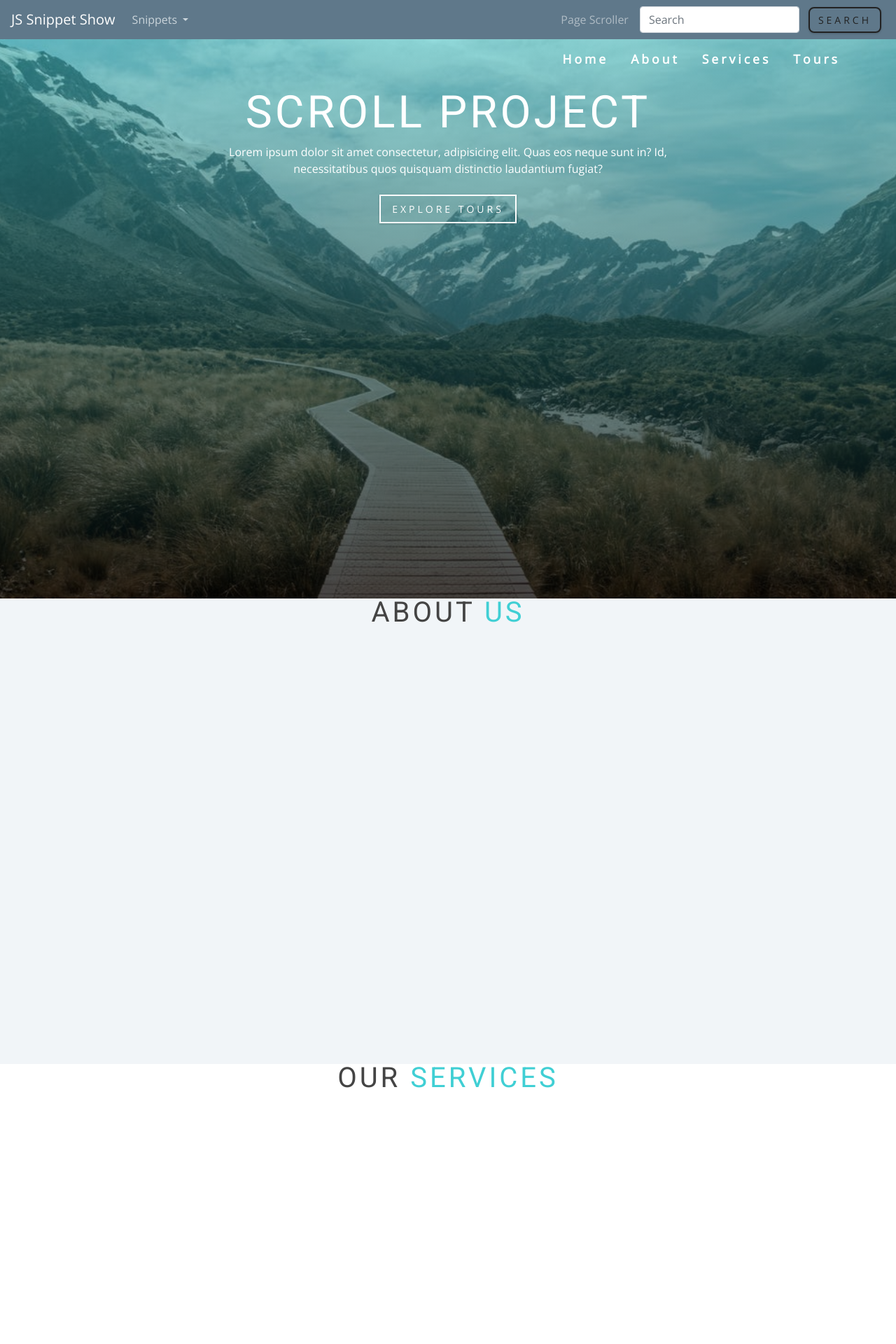
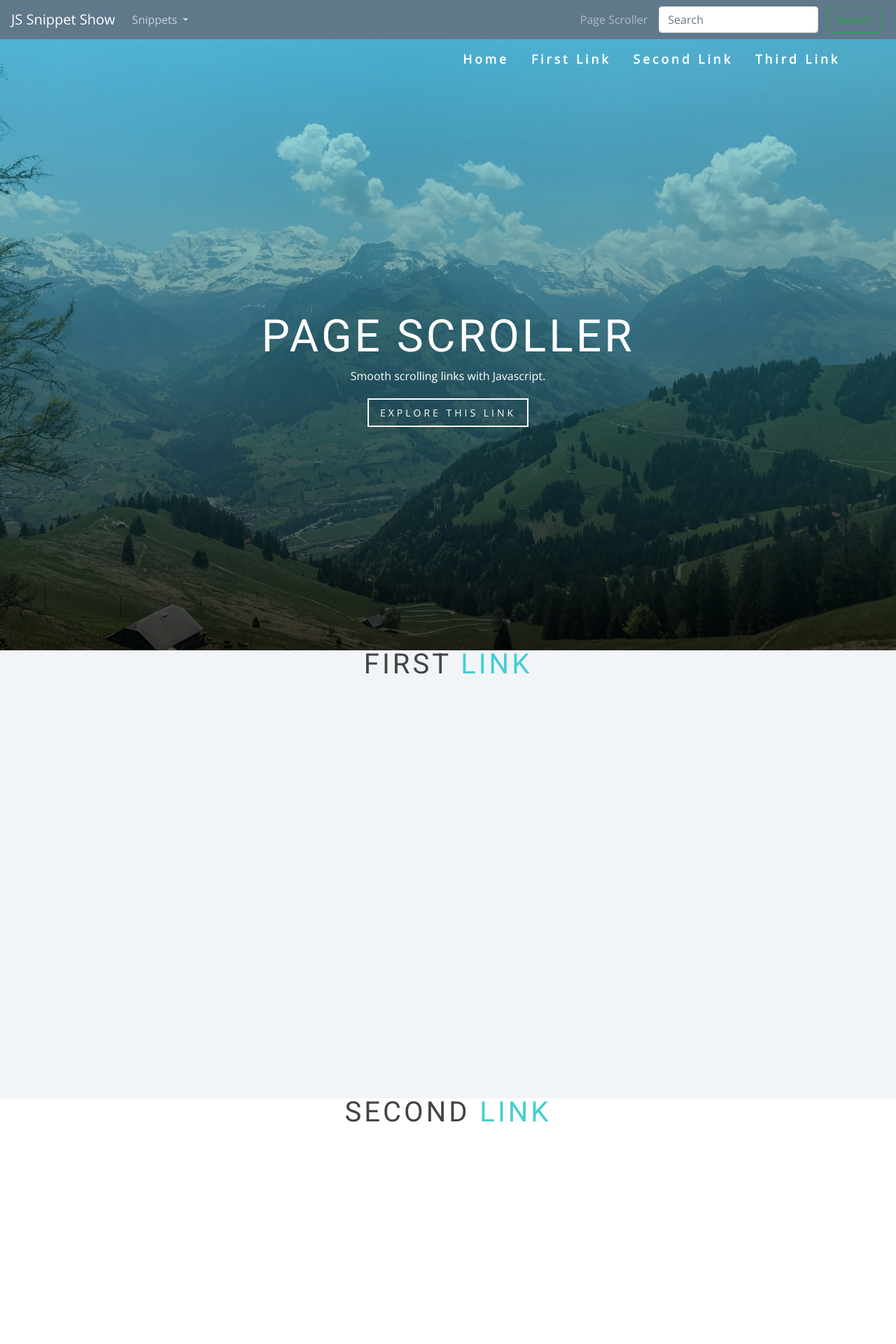
Before and after one commit to richi-sixt/js-snippet-show, a Flask app: page /pagescroller/pagescroller in a window 1280 px wide. Shown: the top 1920 px of the page at 70% size. Run offline with Flask 2, Linux system fonts and the light colour scheme; some libraries are stand-ins or nearby versions.

Commit message:
page scroller fixes

```diff
--- a/project/pagescroller/static/css/styles.css
+++ b/project/pagescroller/static/css/styles.css
@@ -140,7 +140,7 @@ p {
 }
 /*  global classes */
 
-.btn {
+.btn-ps {
   text-transform: uppercase;
   background: transparent;
   color: var(--clr-black);
@@ -154,7 +154,7 @@ p {
   box-shadow: 0 1px 3px rgba(0, 0, 0, 0.2);
   border-radius: var(--radius);
 }
-.btn:hover {
+.btn-ps:hover {
   color: var(--clr-white);
   background: var(--clr-black);
 }
@@ -164,7 +164,7 @@ p {
   border-radius: 0;
   padding: 0.5rem 1rem;
 }
-.btn:hover {
+.btn-ps:hover {
   background: var(--clr-white);
   color: var(--clr-secondary);
 }
@@ -177,7 +177,6 @@ p {
   width: 90vw;
   margin: 0 auto;
   max-width: 1170px;
-  max-height: 100vw;
 }
 @media screen and (min-width: 992px) {
   .section-center {
@@ -195,32 +194,25 @@ Scroll
 ===============
 */
 /* navbar */
-#nav {
-  background: (--clr-white);
+nav {
+  background: var(--clr-white);
   padding: 1rem 1.5rem;
 }
 /* fixed nav */
 .fixed-nav {
   position: fixed;
-  top: 50px;
+  top: 0;
   left: 0;
   width: 100%;
   background: var(--clr-white);
   box-shadow: var(--light-shadow);
-  margin-bottom: 50px;
+  margin-top: 50px; /* after the Flask Header (main index.html) */
 }
 .fixed-nav .links a {
-  margin-top: 25px;
   color: var(--clr-grey-1);
 }
 .fixed-nav .links a:hover {
   color: var(--clr-secondary);
-}
-.fixe-nav .links a:focus {
-  color: var(--clr-primary-3);
-}
-.fixed-nav .links-container {
-  height: auto !important;
 }
 .nav-header {
   display: flex;
@@ -274,9 +266,8 @@ Scroll
     display: flex;
     align-items: center;
     justify-content: space-between;
-    /* margin-top: 5px; */
   }
-  .nav-header-1 {
+  .nav-header {
     padding: 0;
   }
   .nav-toggle {
@@ -309,18 +300,16 @@ header {
   margin: -25px;
   background: (--clr-white);
 }
-
 .header {
   min-height: 100vh;
   background: linear-gradient(rgba(63, 208, 212, 0.5), rgba(0, 0, 0, 0.7)),
-    url(./hero-bcg.jpeg) center/cover no-repeat;
+    url(./pic-6.jpg) center/cover no-repeat;
 }
 .banner {
-  max-height: 100vh;
+  min-height: 100vh;
   display: grid;
   place-items: center;
   text-align: center;
-  /* margin: 20px; */
 }
 .container h1 {
   color: var(--clr-white);
@@ -345,15 +334,13 @@ header {
 .title span {
   color: var(--clr-secondary);
 }
-#about,
-#services,
-#tours {
+#first,
+#second,
+#third {
   height: 80vh;
-  margin-top: 25px;
 }
-#services {
+#second {
   background: var(--clr-white);
-  margin-top: 25px;
 }
 footer {
   background: var(--clr-grey-1);
--- a/project/pagescroller/static/js/pagescroller.js
+++ b/project/pagescroller/static/js/pagescroller.js
@@ -62,7 +62,11 @@ scrollLinks.forEach((link) => {
     const navHeight = navbar.getBoundingClientRect().height;
     const containerHeight = linksContainer.getBoundingClientRect().height;
     const fixedNav = navbar.classList.contains('fixed-nav');
-    let position = element.offsetTop - navHeight;
+    let position = element.offsetTop - navHeight - 50;
+    /*
+      - 50px as idea because margin-top: 50px on fixed-nav (after Flask Header)
+      You don't need the - 50 if you don't have a separat header - in this case you can replace main with header in index.html
+      */
 
     if (!fixedNav) {
       position = position - navHeight;
--- a/project/pagescroller/templates/pagescroller/index.html
+++ b/project/pagescroller/templates/pagescroller/index.html
@@ -15,7 +15,7 @@
   </head>
   <body>
     {% include 'topnav.html'%}
-    <header class="header" id="home">
+      <main class="header" id="home">
       <!-- navbar -->
       <nav id="nav">
         <div class="nav-center">
@@ -32,50 +32,43 @@
                 <a href="#home" class="scroll-link">home</a>
               </li>
               <li>
-                <a href="#about" class="scroll-link">about</a>
+                <a href="#first" class="scroll-link">first link</a>
               </li>
               <li>
-                <a href="#services" class="scroll-link">services</a>
+                <a href="#second" class="scroll-link">second link</a>
               </li>
               <li>
-                <a href="#tours" class="scroll-link">tours</a>
+                <a href="#third" class="scroll-link">third link</a>
               </li>
             </ul>
           </div>
         </div>
       </nav>
-      <!-- banner -->
       <div class="banner">
         <div class="container">
-          <h1>scroll project</h1>
+          <h1>page scroller</h1>
           <p>
-            Lorem ipsum dolor sit amet consectetur, adipisicing elit. Quas eos
-            neque sunt in? Id, necessitatibus quos quisquam distinctio
-            laudantium fugiat?
+            Smooth scrolling links with Javascript.
           </p>
-          <a href="#tours" class="scroll-link btn btn-white">explore tours</a>
+          <a href="#third" class="scroll-link btn-ps btn-white">explore this link</a>
         </div>
       </div>
-    </header>
-    <!-- about -->
-    <section id="about" class="section">
+      </main>
+    <section id="first" class="section">
       <div class="title">
-        <h2>about <span>us</span></h2>
+        <h2>first <span>link</span></h2>
       </div>
     </section>
-    <!-- services -->
-    <section id="services" class="section">
+    <section id="second" class="section">
       <div class="title">
-        <h2>our <span>services</span></h2>
+        <h2>second <span>link</span></h2>
       </div>
     </section>
-    <!-- contact -->
-    <section id="tours" class="section">
+    <section id="third" class="section">
       <div class="title">
-        <h2>featured <span>tours</span></h2>
+        <h2>third <span>link</span></h2>
       </div>
     </section>
-    <!-- footer -->
     <footer class="section">
       <p>
         copyright &copy; page scrolling company
```
Also changed, not shown: project/pagescroller/static/css/hero-bcg.jpeg (deleted), project/pagescroller/static/css/pic-6.jpg (added).
